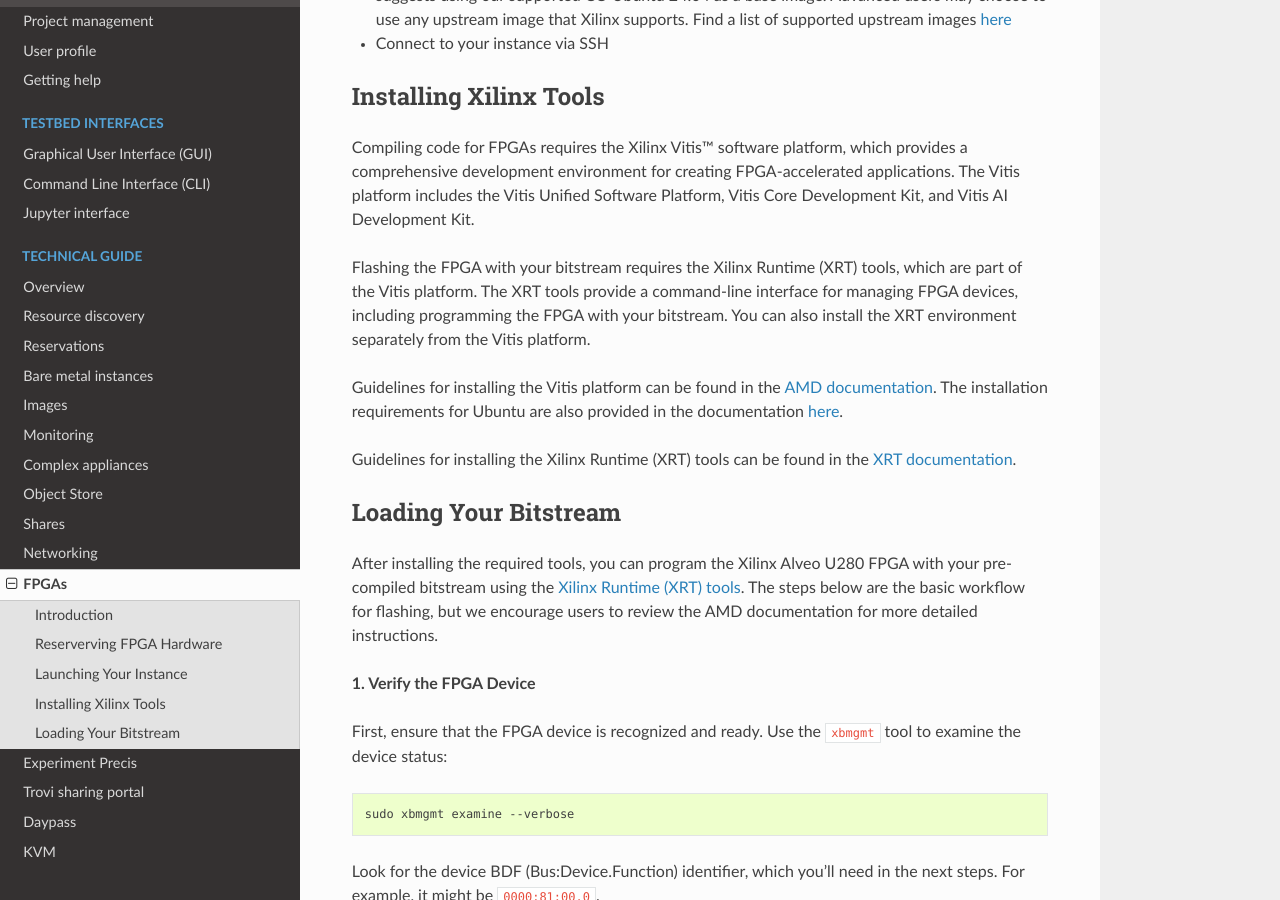
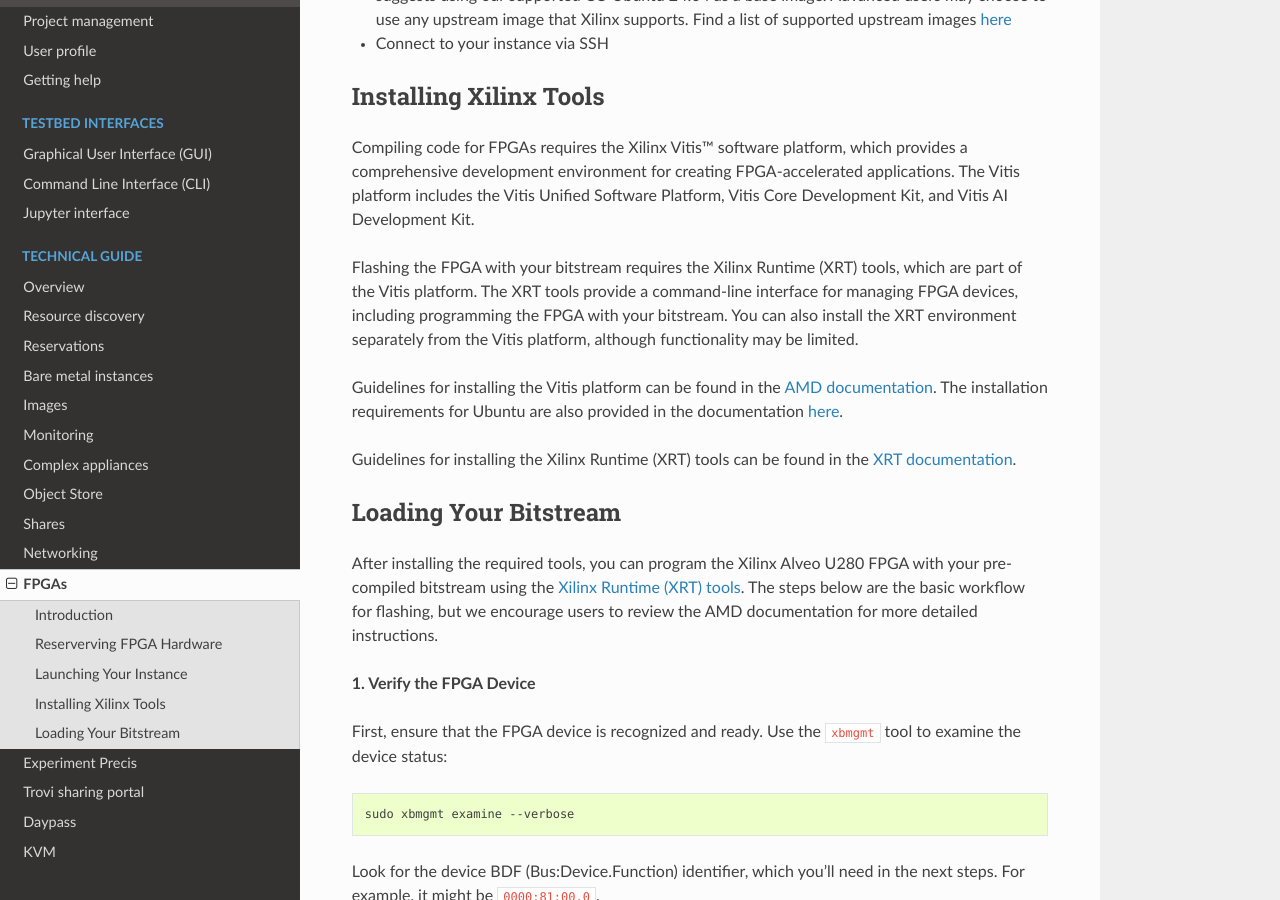
Before and after one commit to ChameleonCloud/docs, a Sphinx documentation site: the page built from source/technical/fpga.rst, in a window 1280 px wide and 900 px high, scrolled down 1808 px. Built offline with Sphinx 7.4.7 and the Read the Docs theme 3.1.0, drawn with Linux system fonts in a browser that asks for light colours.

Commit message:
final update

```diff
--- a/source/technical/fpga.rst
+++ b/source/technical/fpga.rst
@@ -67,7 +67,7 @@ _______________________
 
 Compiling code for FPGAs requires the Xilinx Vitis™ software platform, which provides a comprehensive development environment for creating FPGA-accelerated applications. The Vitis platform includes the Vitis Unified Software Platform, Vitis Core Development Kit, and Vitis AI Development Kit.
 
-Flashing the FPGA with your bitstream requires the Xilinx Runtime (XRT) tools, which are part of the Vitis platform. The XRT tools provide a command-line interface for managing FPGA devices, including programming the FPGA with your bitstream. You can also install the XRT environment separately from the Vitis platform.
+Flashing the FPGA with your bitstream requires the Xilinx Runtime (XRT) tools, which are part of the Vitis platform. The XRT tools provide a command-line interface for managing FPGA devices, including programming the FPGA with your bitstream. You can also install the XRT environment separately from the Vitis platform, although functionality may be limited.
 
 Guidelines for installing the Vitis platform can be found in the `AMD documentation <https://docs.amd.com/r/en-US/ug1742-vitis-release-notes/Vitis-Software-Platform-Installation>`_. The installation requirements for Ubuntu are also provided in the documentation `here <https://docs.amd.com/r/en-US/ug1742-vitis-release-notes/Installation-Requirements>`_.
 
```
